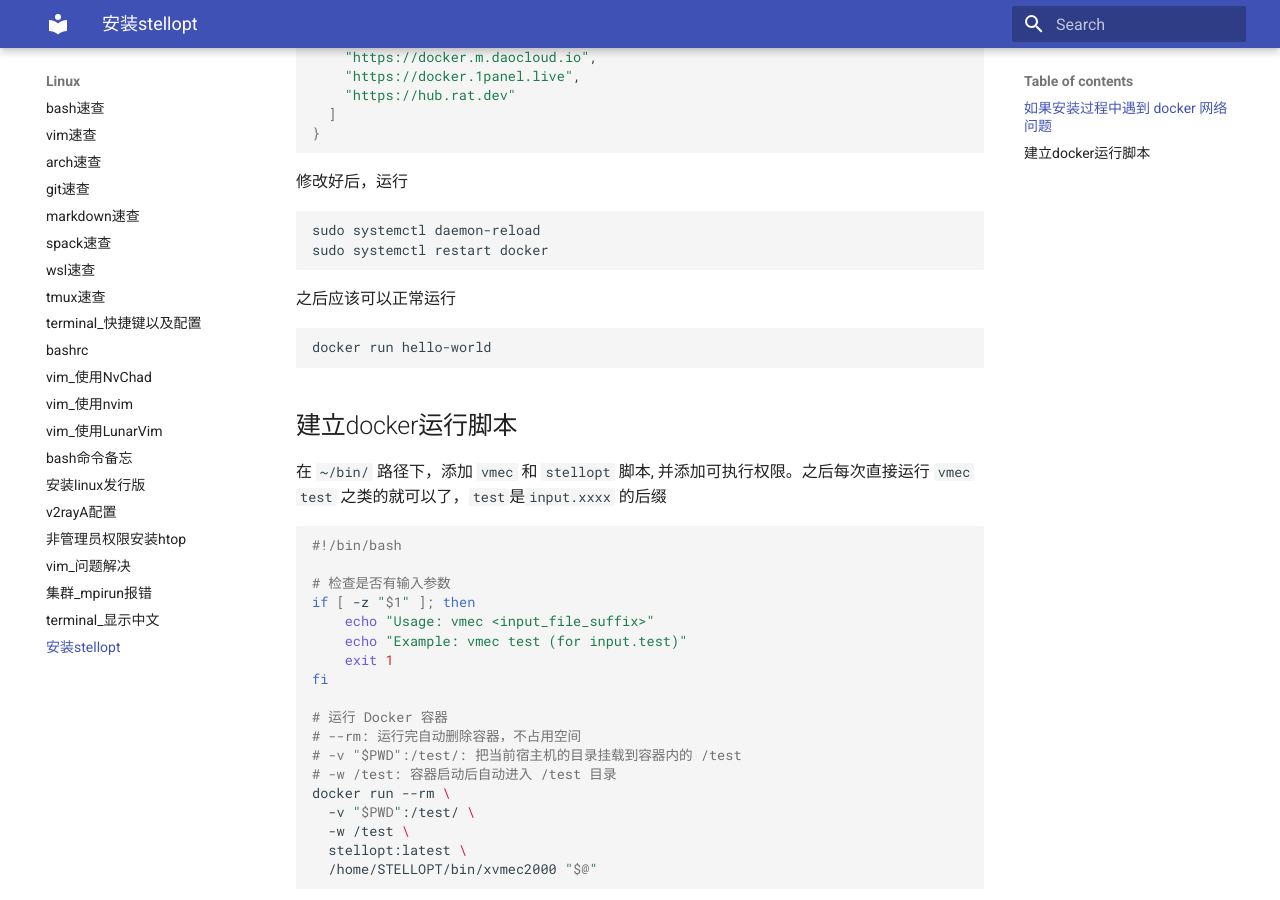
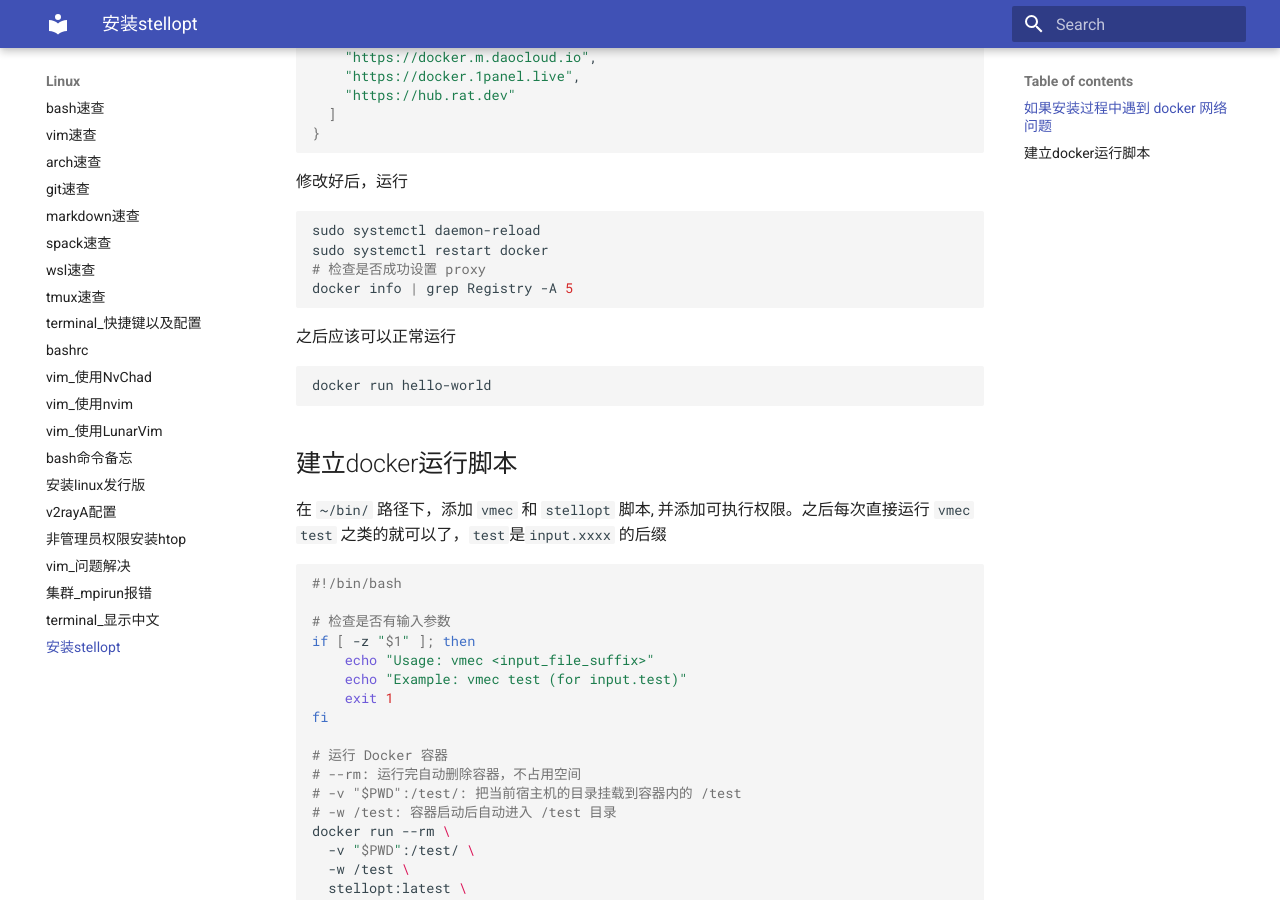
Before and after one commit to ymma98/technotes, an MkDocs documentation site: the page built from docs/Linux/安装stellopt.md, in a window 1280 px wide and 900 px high, scrolled down 1318 px. Built offline with MkDocs 1.6.1 and Material for MkDocs 9.7.7, drawn with Linux system fonts in a browser that asks for light colours.

Commit message:
docs/Linux/安装stellopt.md updated from https://stackedit.cn/

````diff
--- a/docs/Linux/安装stellopt.md
+++ b/docs/Linux/安装stellopt.md
@@ -68,7 +68,8 @@ sudo vim /etc/docker/daemon.json
 ```bash
 sudo systemctl daemon-reload
 sudo systemctl restart docker
-
+# 检查是否成功设置 proxy
+docker info | grep Registry -A 5
 ```
 
 之后应该可以正常运行
````
Also changed, not shown: other parts of docs/Linux/安装stellopt.md (+3 -1 lines).
